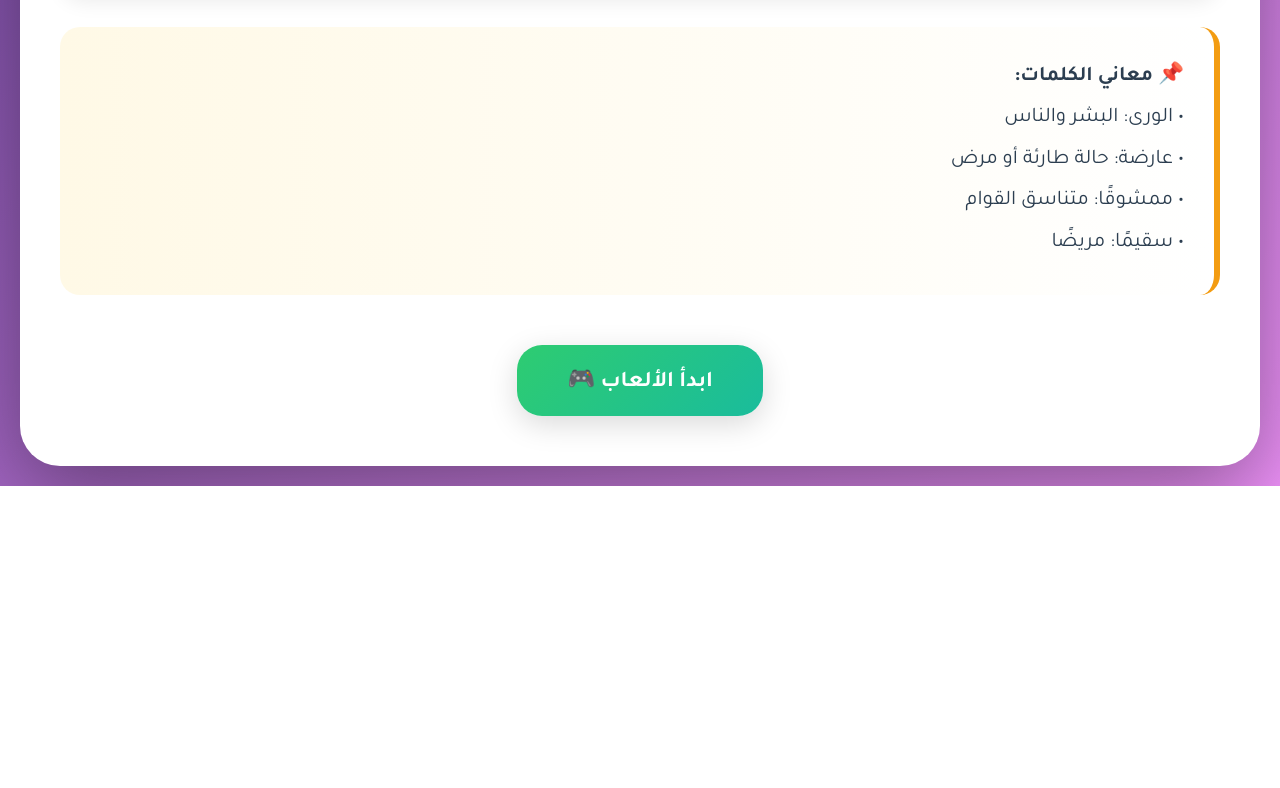
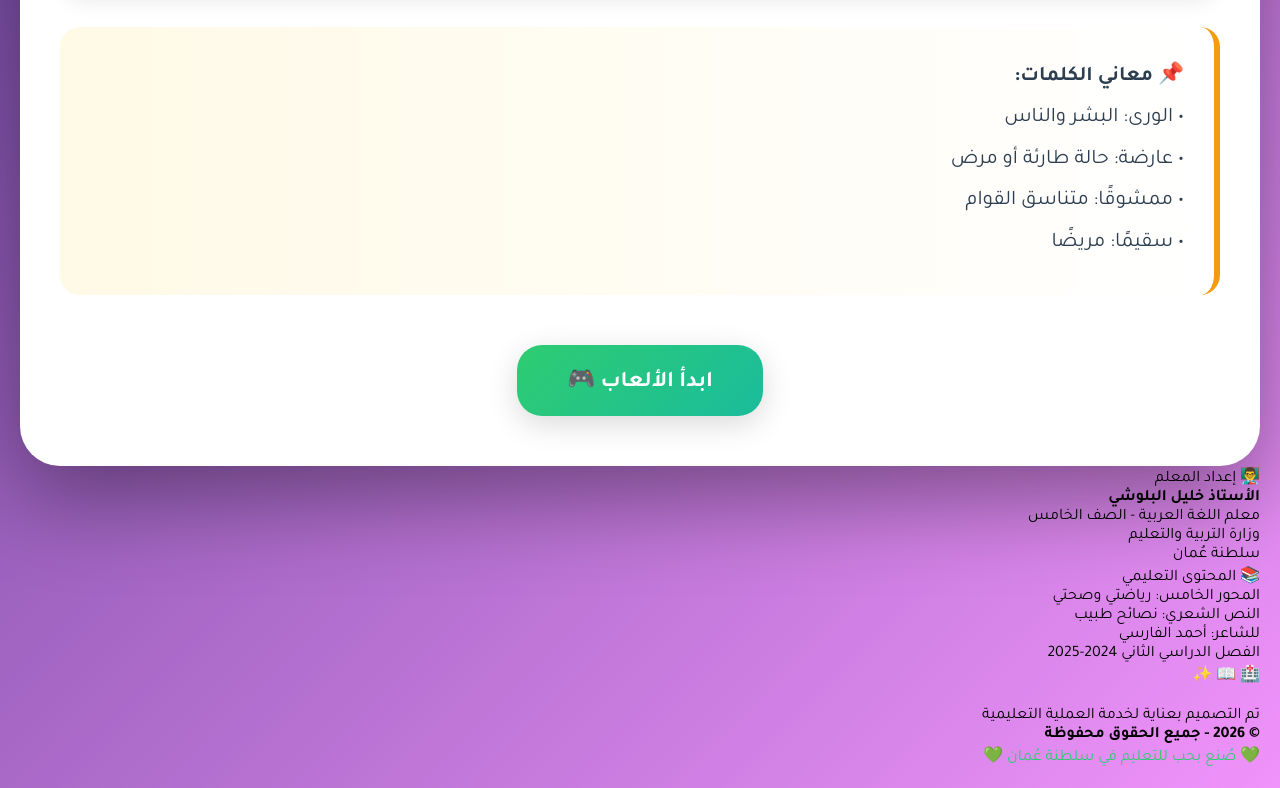
Before and after one commit to omk811/Nasaeh-tabeeb-game, a plain HTML site: page index.html in a window 1280 px wide. Shown: the part 2313-3101 px from the top of the page. Before the commit the page ends 2799 px from the top, so only its background shows below. Drawn offline with Linux system fonts and the light colour scheme.

Commit message:
Update index.html

```diff
--- a/index.html
+++ b/index.html
@@ -489,6 +489,47 @@
             </div>
         </div>
     </div>
+    <!-- الفوتر -->
+        <div class="footer">
+            <div class="footer-content">
+                <div class="footer-section">
+                    <div class="footer-title">
+                        <span>👨‍🏫</span> إعداد المعلم
+                    </div>
+                    <div class="footer-text">
+                        <strong class="highlight">الأستاذ خليل البلوشي</strong><br>
+                        معلم اللغة العربية - الصف الخامس<br>
+                        وزارة التربية والتعليم<br>
+                        سلطنة عُمان
+                    </div>
+                </div>
+
+                <div class="footer-section">
+                    <div class="footer-title">
+                        <span>📚</span> المحتوى التعليمي
+                    </div>
+                    <div class="footer-text">
+                        المحور الخامس: رياضتي وصحتي<br>
+                        النص الشعري: نصائح طبيب<br>
+                        للشاعر: أحمد الفارسي<br>
+                        الفصل الدراسي الثاني 2024-2025
+                    </div>
+                </div>
+
+            <div class="footer-bottom">
+                <div style="margin-bottom: 20px;">
+                    <span class="footer-icon">🏥</span>
+                    <span class="footer-icon">📖</span>
+                    <span class="footer-icon">✨</span>
+                </div>
+                <p>
+                    تم التصميم بعناية لخدمة العملية التعليمية<br>
+                    <strong>© 2026 - جميع الحقوق محفوظة</strong><br>
+                    <span style="color: var(--primary);">💚 صُنع بحب للتعليم في سلطنة عُمان 💚</span>
+                </p>
+            </div>
+            </div>
+    </div>
 
     <div id="feedback" class="feedback-msg"></div>
 
```
